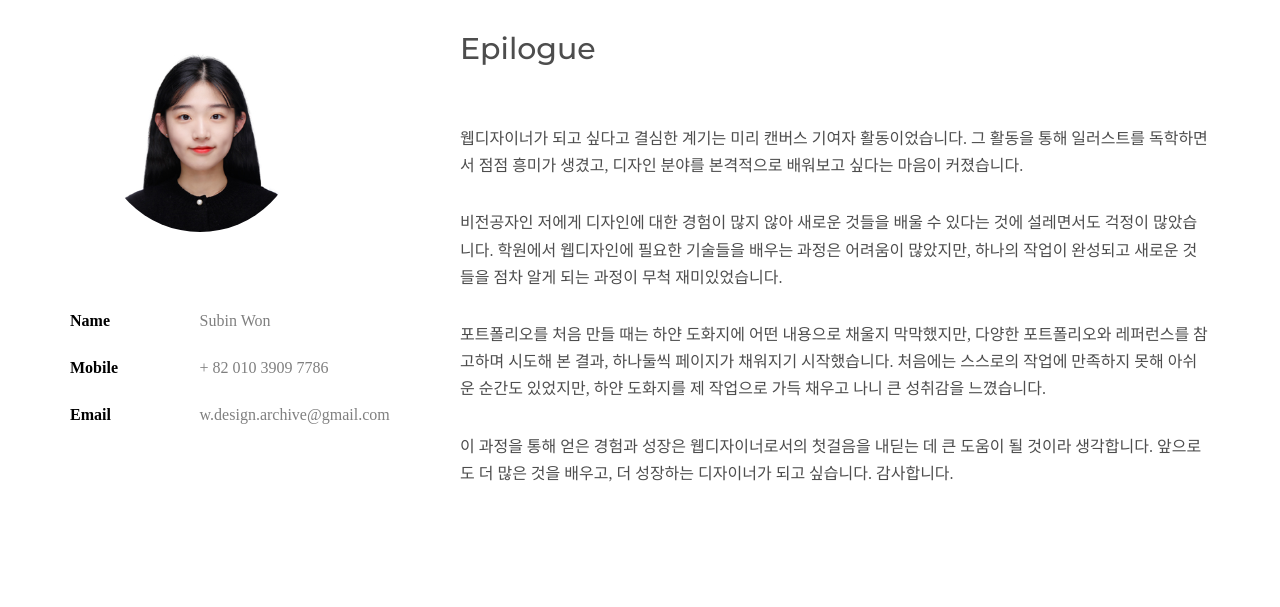
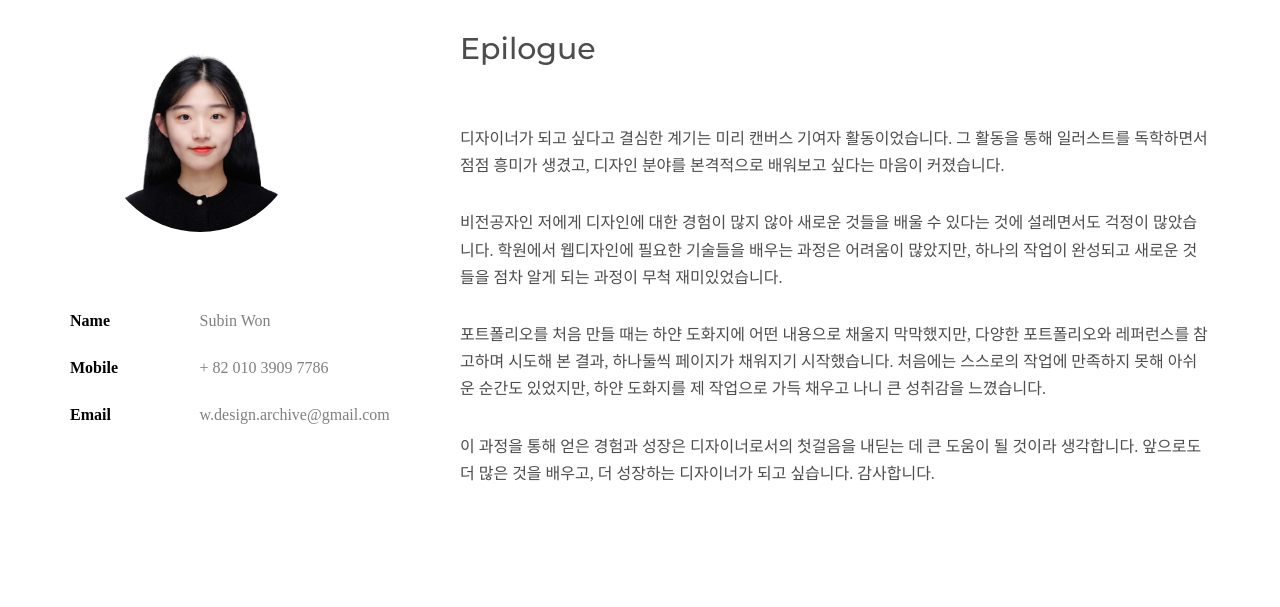
Before and after one commit to wonsubin/Subin_Portfolio, a plain HTML site: page index.html in a window 1280 px wide. Shown: the part 1060-1667 px from the top of the page. Drawn offline with Linux system fonts and the light colour scheme; some packages are replaced by stand-ins of ours; no server answers; files whose address does not match are found by name; a web font is replaced by a local one.

Commit message:
Add files via upload

```diff
--- a/index.html
+++ b/index.html
@@ -78,11 +78,11 @@
 					</div>
 					<div class="col-md-8">
 						<h2 class="epilogue">Epilogue</h2>
-						<p>웹디자이너가 되고 싶다고 결심한 계기는 미리 캔버스 기여자 활동이었습니다. 그 활동을 통해 일러스트를 독학하면서 점점 흥미가 생겼고, 디자인 분야를 본격적으로 배워보고 싶다는 마음이 커졌습니다.</p>
+						<p>디자이너가 되고 싶다고 결심한 계기는 미리 캔버스 기여자 활동이었습니다. 그 활동을 통해 일러스트를 독학하면서 점점 흥미가 생겼고, 디자인 분야를 본격적으로 배워보고 싶다는 마음이 커졌습니다.</p>
 						<p>비전공자인 저에게 디자인에 대한 경험이 많지 않아 새로운 것들을 배울 수 있다는 것에 설레면서도 걱정이 많았습니다. 학원에서 웹디자인에 필요한 기술들을 배우는 과정은 어려움이 많았지만, 하나의 작업이 완성되고 새로운 것들을 점차 알게 되는 과정이 무척 재미있었습니다.</p>
 						<p>포트폴리오를 처음 만들 때는 하얀 도화지에 어떤 내용으로 채울지 막막했지만, 다양한 포트폴리오와 레퍼런스를 참고하며 시도해 본 결과, 하나둘씩 페이지가 채워지기 시작했습니다. 처음에는 스스로의 작업에 만족하지 못해 아쉬운 순간도 있었지만, 하얀 도화지를 제 작업으로 가득 채우고 나니 큰 성취감을 느꼈습니다.</p>
 						<p>
-						이 과정을 통해 얻은 경험과 성장은 웹디자이너로서의 첫걸음을 내딛는 데 큰 도움이 될 것이라 생각합니다. 앞으로도 더 많은 것을 배우고, 더 성장하는 디자이너가 되고 싶습니다. 감사합니다.
+						이 과정을 통해 얻은 경험과 성장은 디자이너로서의 첫걸음을 내딛는 데 큰 도움이 될 것이라 생각합니다. 앞으로도 더 많은 것을 배우고, 더 성장하는 디자이너가 되고 싶습니다. 감사합니다.
 						</p>
 					</div>
 				</div>
```
